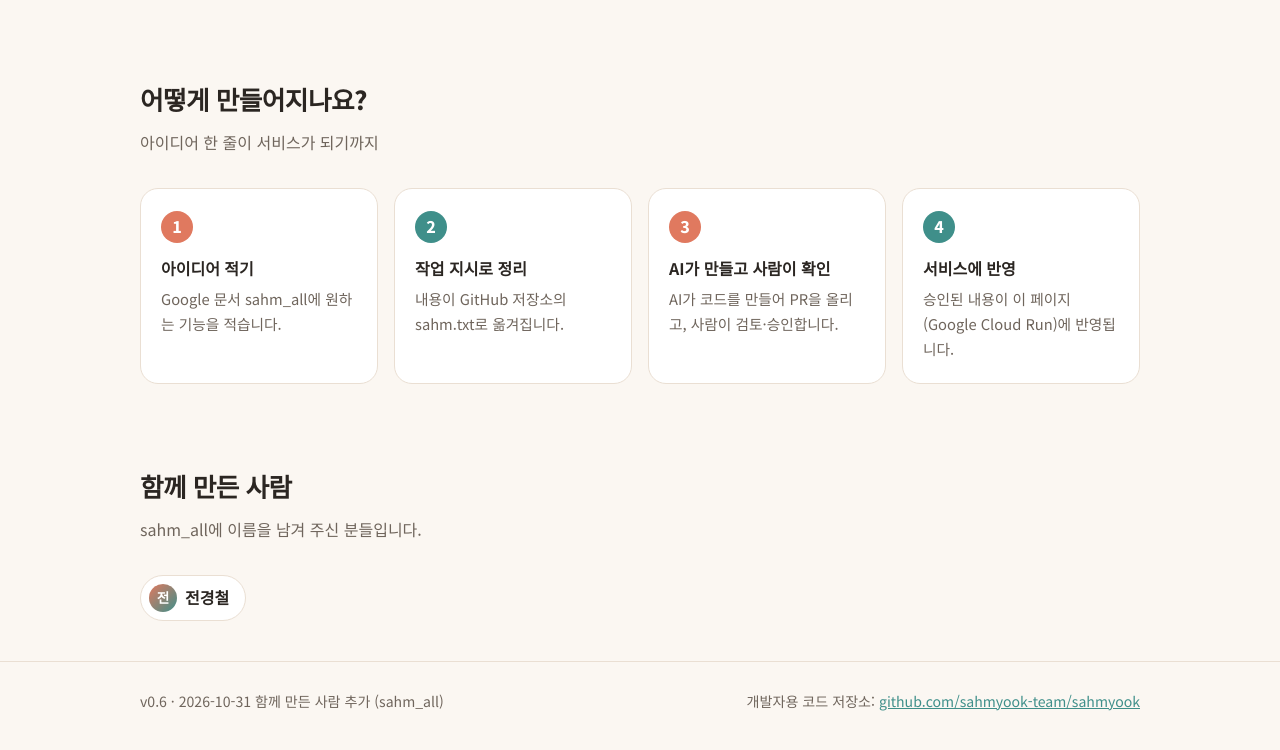
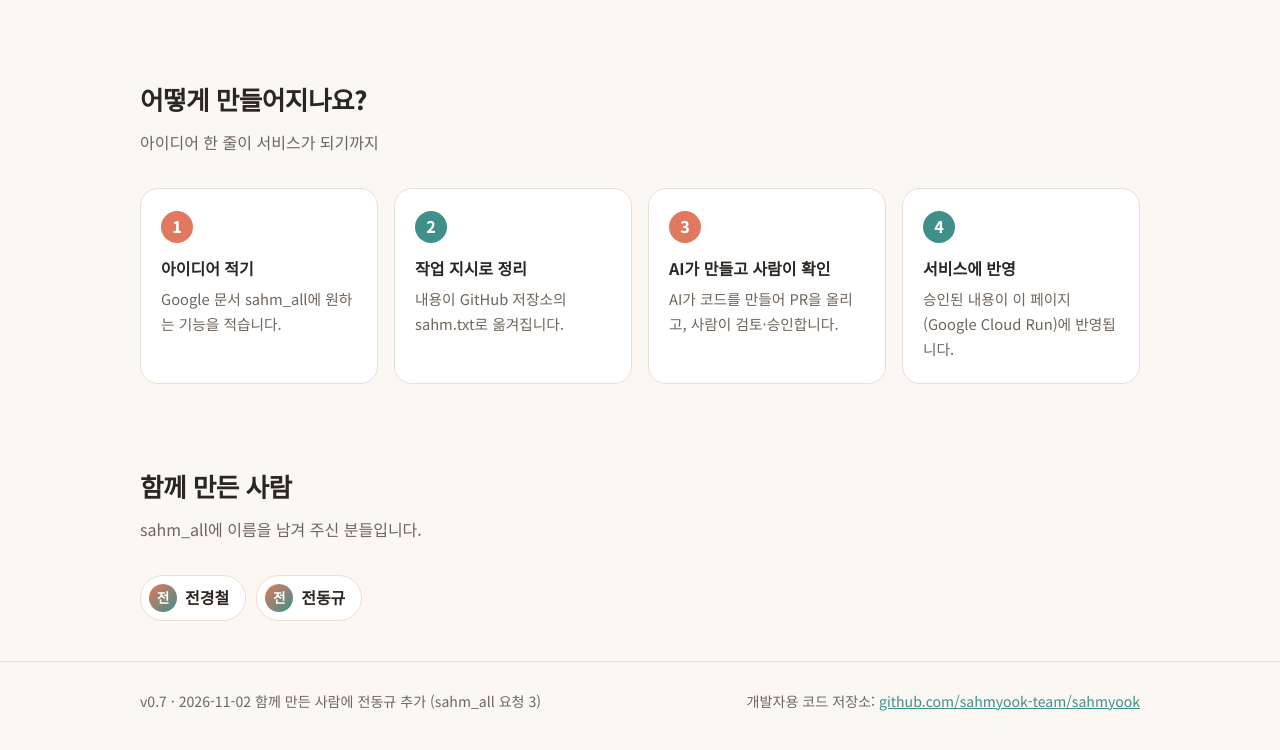
Before and after one commit to sahmyook-team/sahmyook, a website: page public/index.html in a window 1280 px wide. Shown: the part 1193-1943 px from the top of the page. Drawn offline with Linux system fonts and the light colour scheme.

Commit message:
Add contributor from sahm_all request 3

```diff
--- a/public/index.html
+++ b/public/index.html
@@ -215,13 +215,14 @@ footer{border-top:1px solid var(--line);padding:28px 0 40px;color:var(--muted);f
     <p class="section-sub">sahm_all에 이름을 남겨 주신 분들입니다.</p>
     <ul class="people">
       <li class="person"><span class="avatar" aria-hidden="true">전</span>전경철</li>
+      <li class="person"><span class="avatar" aria-hidden="true">전</span>전동규</li>
     </ul>
   </section>
 </main>
 
 <footer>
   <div class="wrap foot">
-    <span>v0.6 · 2026-10-31 함께 만든 사람 추가 (sahm_all)</span>
+    <span>v0.7 · 2026-11-02 함께 만든 사람에 전동규 추가 (sahm_all 요청 3)</span>
     <span>개발자용 코드 저장소: <a href="https://github.com/sahmyook-team/sahmyook">github.com/sahmyook-team/sahmyook</a></span>
   </div>
 </footer>
```
